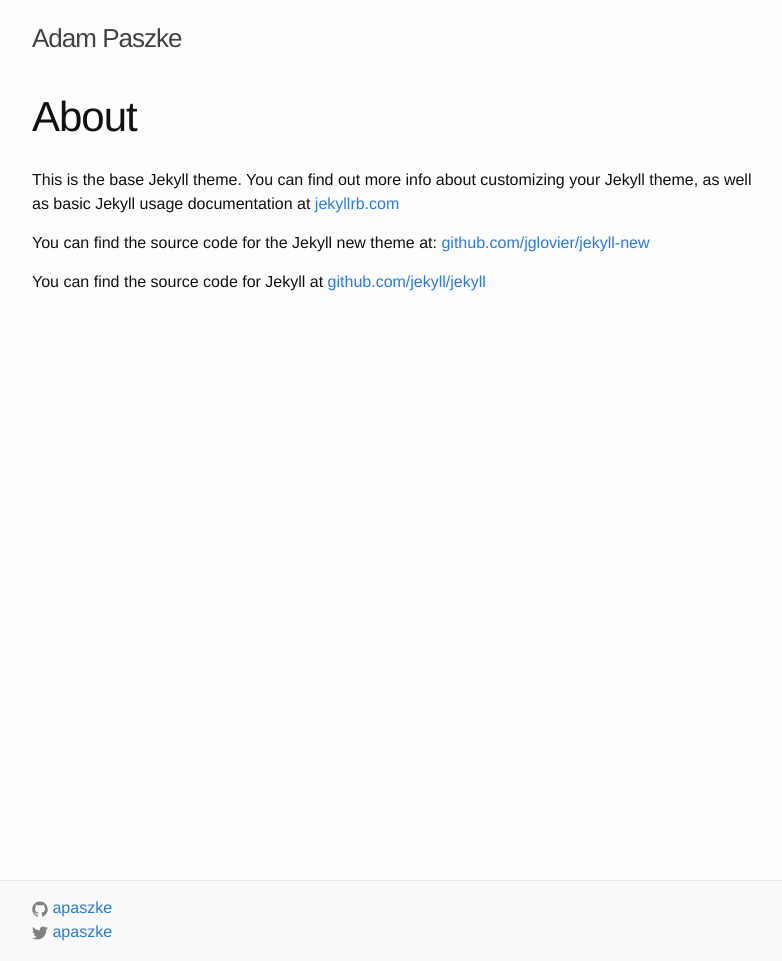
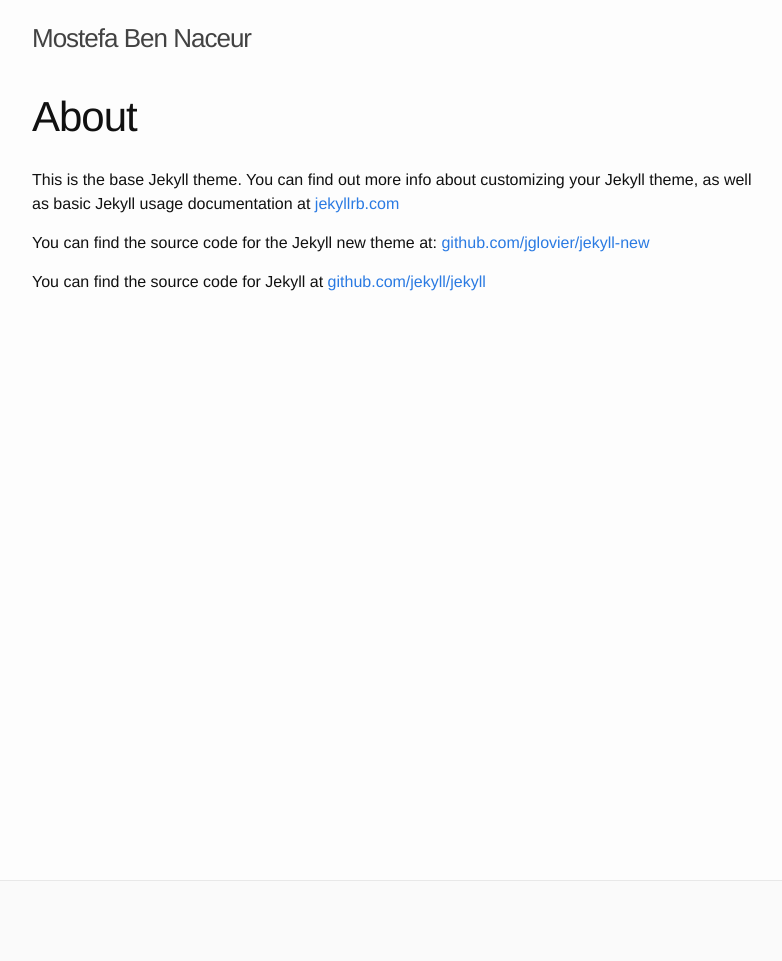
Before and after one commit to MostefaBen/MostefaBen.github.io, a Jekyll site: the page built from about.md, in a window 1280 px wide. Shown: the whole page, without its empty margins (238-1020 px from the left). Built offline with Jekyll 4.4.1, drawn with Linux system fonts in a browser that asks for light colours.

Commit message:
_config updated

```diff
--- a/_config.yml
+++ b/_config.yml
@@ -1,12 +1,12 @@
 # Site settings
-title: Adam Paszke
+title: Mostefa Ben Naceur
 # email: your-email@domain.com
 description: >
   A blog.
 baseurl: "" # the subpath of your site, e.g. /blog/
-url: "https://apaszke.github.io" # the base hostname & protocol for your site
-twitter_username: apaszke
-github_username:  apaszke
+url: "https://mostefaben.github.io/" # the base hostname & protocol for your site
+#twitter_username:
+#github_username:
 
 # Build settings
 markdown: kramdown
```
